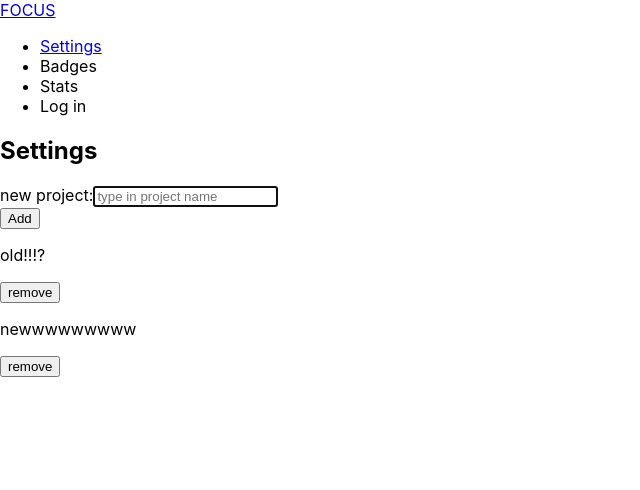
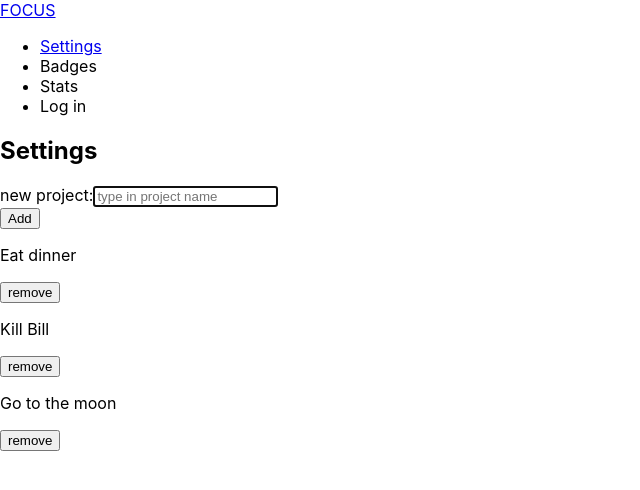
Before and after one commit to aviad777/focus, a React (Create React App) app: page /settings in a window 1280 px wide. Shown: the top 490 px of the page, without its empty margins (0-640 px from the left). Built offline with nearby package versions, Linux system fonts and the light colour scheme; data requests are answered from the project's data file.

Commit message:
30-08-2020

```diff
--- a/db.json
+++ b/db.json
@@ -3,16 +3,22 @@
     {
       "id": 1,
       "userName": "Aviad",
+      "currProjectId": "tXHJNk",
       "projects": [
         {
-          "name": "old!!!?",
-          "id": "sgozBu",
-          "timeCreated": 1598543592732
+          "name": "Eat dinner",
+          "id": "jDbGDS",
+          "timeCreated": 1598777683363
         },
         {
-          "name": "newwwwwwwww",
-          "id": "ak8wZu",
-          "timeCreated": 1598542309161
+          "name": "Kill Bill",
+          "id": "lbfOTI",
+          "timeCreated": 1598777679642
+        },
+        {
+          "name": "Go to the moon",
+          "id": "tXHJNk",
+          "timeCreated": 1598777675010
         }
       ],
       "password": "",
@@ -36,6 +42,111 @@
               "id": "ak8wZu",
               "timeCreated": 1598542309161
             }
+          },
+          {
+            "timeStart": 1598547514168,
+            "duration": 45,
+            "project": {
+              "name": "old!!!?",
+              "id": "sgozBu",
+              "timeCreated": 1598543592732
+            }
+          },
+          {
+            "timeStart": 1598547514168,
+            "duration": 45,
+            "project": {
+              "name": "old!!!?",
+              "id": "sgozBu",
+              "timeCreated": 1598543592732
+            }
+          },
+          {
+            "timeStart": 1598547514168,
+            "duration": 45,
+            "project": {
+              "name": "old!!!?",
+              "id": "sgozBu",
+              "timeCreated": 1598543592732
+            }
+          },
+          {
+            "timeStart": 1598547514168,
+            "duration": 45,
+            "project": {
+              "name": "old!!!?",
+              "id": "sgozBu",
+              "timeCreated": 1598543592732
+            }
+          },
+          {
+            "timeStart": 1598547514168,
+            "duration": 45,
+            "project": {
+              "name": "old!!!?",
+              "id": "sgozBu",
+              "timeCreated": 1598543592732
+            }
+          },
+          {
+            "timeStart": 1598547514168,
+            "duration": 45,
+            "project": {
+              "name": "old!!!?",
+              "id": "sgozBu",
+              "timeCreated": 1598543592732
+            }
+          },
+          {
+            "timeStart": 1598547514168,
+            "duration": 45,
+            "project": {
+              "name": "old!!!?",
+              "id": "sgozBu",
+              "timeCreated": 1598543592732
+            }
+          }
+        ],
+        "08/30/2020": [
+          {
+            "timeStart": 1598782521817,
+            "duration": 45,
+            "projectId": "lbfOTI"
+          },
+          {
+            "timeStart": 1598782521817,
+            "duration": 45,
+            "projectId": "lbfOTI"
+          },
+          {
+            "timeStart": 1598782521817,
+            "duration": 45,
+            "projectId": "lbfOTI"
+          },
+          {
+            "timeStart": 1598782521817,
+            "duration": 45,
+            "projectId": "lbfOTI"
+          },
+          {
+            "timeStart": 1598782521817,
+            "duration": 45,
+            "projectId": "lbfOTI"
+          },
+          {
+            "timeStart": 1598782994336,
+            "duration": 45,
+            "projectId": "lbfOTI"
+          },
+          {
+            "timeStart": 1598782994336,
+            "duration": 45,
+            "projectId": "jDbGDS"
+          },
+          {
+            "timeStart": 1598783044900,
+            "duration": 45,
+            "projectId": "tXHJNk"
           }
         ]
       }
--- a/src/components/ProjectPreview.jsx
+++ b/src/components/ProjectPreview.jsx
@@ -18,14 +18,15 @@ class ProjectPreview extends Component {
     handleProjectClicked() {
         this.setState({ isInEditMode: true })
     }
-    handleProjectBlured() {
-        const projects = this.props.loggedInUser.projects;
-        projects[this.props.index].name = this.state.projectName;
-        const userToSave = { ...this.props.loggedInUser, projects }
+    handleProjectBlured(projectId) {
+        const projects = JSON.parse(JSON.stringify(this.props.loggedInUser.projects));
+        const projectIndex = projects.findIndex(proj => proj.id === projectId)
+        projects[projectIndex].name = this.state.projectName;
+        const userToSave = { ...this.props.loggedInUser, projects}
         this.props.saveUser(userToSave)
         this.setState({ isInEditMode: false })
     }
-    handleProjectChange(ev) {
+    handleNameChange(ev) {
         this.setState({ projectName : ev.target.value })
     }
     onRemoveProject(projectId) {
@@ -42,11 +43,11 @@ class ProjectPreview extends Component {
                 {this.state.isInEditMode ? <input type="text"
                     defaultValue={this.state.projectName}
                     autoFocus
-                onChange={(ev)=>this.handleProjectChange(ev)}
-                onBlur={() => this.handleProjectBlured()}
+                onChange={(ev)=>this.handleNameChange(ev)}
+                onBlur={() => this.handleProjectBlured(this.props.project.id)}
 
                 />
-                : <div><p onClick={() => this.handleProjectClicked()}>{this.props.project.name}</p>
+                : <div><p onClick={() => this.handleProjectClicked()}>{this.state.projectName}</p>
                 <button onClick={() => this.onRemoveProject(this.props.project.id)}>remove</button></div>
                 }
             </div >
--- a/src/components/Timer.jsx
+++ b/src/components/Timer.jsx
@@ -17,12 +17,12 @@ class Timer extends Component {
         // projectId: null,
         sessionDurationMins: 45,
         sessionStartTime: Date.now(),
-        currProject: null
+        currProjectId: null
     }
 
     componentDidMount() {
-        this.setState({ currProject: this.props.currProject })
-        this.runTimer();
+        this.setState({ currProjectId: this.props.loggedInUser.currProjectId })
+        // this.runTimer();
     }
 
     componentWillUnmount() {
@@ -50,7 +50,6 @@ class Timer extends Component {
                             // Modal - confirm: break or next session?
                             this.toggleModal();
                             this.saveSession();
-                            console.log('end work status in runTimer');
                         }
                         else if (status === 'break') {
                             // Modal - confirm: start next session?
@@ -99,7 +98,7 @@ class Timer extends Component {
         const sessionToSave = {
             "timeStart": this.state.sessionStartTime,
             "duration": this.state.sessionDurationMins,
-            "project": this.state.currProject
+            "projectId": this.props.loggedInUser.currProjectId
         };
 
         if (key in userToSave.sessions) {
--- a/src/pages/Home.jsx
+++ b/src/pages/Home.jsx
@@ -1,6 +1,6 @@
 import React, { Component } from 'react'
 import { connect } from 'react-redux';
-import { loadUsers, login } from '../actions/UserActions.js';
+import { loadUsers, login, saveUser } from '../actions/UserActions.js';
 
 import Timer from '../components/Timer';
 
@@ -12,26 +12,27 @@ class Home extends Component {
     async componentDidMount() {
     }
     onChangeProject = (e) => {
-        this.setState({ currProjectId: e.target.options[e.target.selectedIndex].value })
+        const currProjectId = e.target.options[e.target.selectedIndex].value;
+        this.setState({ currProjectId })
+        const userToSave = { ...this.props.loggedInUser, currProjectId}
+        this.props.saveUser(userToSave)
     }
-    getCurrProject = () => {
-        return this.props.loggedInUser.projects.find(project => project.id === this.state.currProjectId)
+    getCurrProjectId = () => {
+        return this.props.loggedInUser.currProjectId;
     }
 
     render() {
         return ( this.props.loggedInUser &&
-
             <div>
                 <h2>Home</h2>
                 <select onChange={(e) => this.onChangeProject(e)}>
                     <option></option>
                     {
-                        // this.props.loggedInUser &&
                         this.props.loggedInUser.projects.map(project =>
                             <option key={project.id} value={project.id}>{project.name}</option>)
                     }
                 </select>
-            {this.state.currProjectId  && <Timer currProject={this.getCurrProject()} />}
+            {this.state.currProjectId  && <Timer />}
             </div>
         )
     }
@@ -45,7 +46,8 @@ const mapStateToProps = state => {
 };
 const mapDispatchToProps = {
     loadUsers,
-    login
+    login,
+    saveUser
 };
 
 export default connect(mapStateToProps, mapDispatchToProps)(Home);
```
